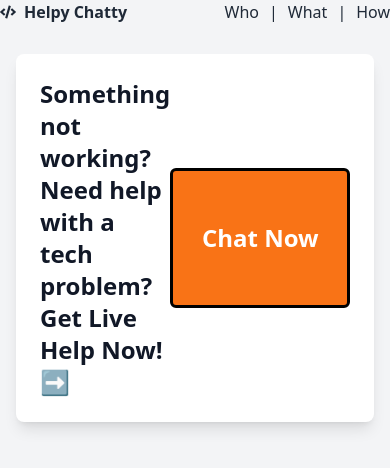
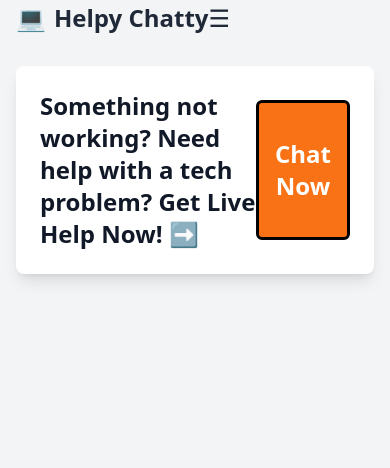
Before and after one commit to Dev-Harold/helpy-chatty, a Next.js app: page / in a window 390 px wide. Shown: the top 468 px of the page. Built offline with nearby package versions, Linux system fonts and the light colour scheme.

Commit message:
What, Who, and How + Hamburger

```diff
--- a/package.json
+++ b/package.json
@@ -12,7 +12,9 @@
     "next": "15.1.3",
     "react": "^19.0.0",
     "react-dom": "^19.0.0",
-    "react-icons": "^5.4.0"
+    "react-icons": "^5.4.0",
+    "stream-chat": "^8.49.0",
+    "stream-chat-react": "^12.8.1"
   },
   "devDependencies": {
     "@eslint/eslintrc": "^3",
--- a/src/app/chat/page.tsx
+++ b/src/app/chat/page.tsx
@@ -7,7 +7,7 @@ export default function ChatPage() {
       <main className="pt-[30px] px-4 min-h-screen bg-gray-100">
       <div className="max-w-7xl mx-auto h-[80vh]">
         <div className="bg-white rounded-lg shadow-lg p-6">
-            {"Chat"}
+            {"To be majestically implemented with an API"}
           </div>
         </div>
       </main>
--- a/src/app/globals.css
+++ b/src/app/globals.css
@@ -39,3 +39,39 @@ nav * {
   height: 100%;
   width: 100%;
 }
+
+/* Navigation styles */
+.navigation-links {
+  display: flex;
+  align-items: center;
+}
+
+/* Hamburger menu icon - hidden by default */
+.hamburger-menu {
+  display: none;
+  font-size: 1.5rem;
+  cursor: pointer;
+}
+
+/* Media query for mobile devices */
+@media (max-width: 768px) {
+  .navigation-links {
+    display: none;  /* Hide the regular navigation */
+  }
+
+  .hamburger-menu {
+    display: block;  /* Show hamburger menu */
+  }
+}
+
+/* Button responsive styles */
+.chat-button {
+  width: 180px;  /* Default width */
+}
+
+@media (max-width: 768px) {
+  .chat-button {
+    width: 100%;  /* Full width on mobile */
+    max-width: 300px;  /* Optional: maximum width */
+  }
+}
--- /dev/null
+++ b/src/app/how/page.tsx
@@ -0,0 +1,16 @@
+import Navbar from '@/components/Navbar'
+
+export default function HowPage() {
+  return (
+    <>
+      <Navbar />
+      <main className="pt-[30px] px-4 min-h-screen bg-gray-100">
+        <div className="max-w-7xl mx-auto h-[80vh]">
+          <div className="bg-white rounded-lg shadow-lg p-6">
+            {"How page content coming soon"}
+          </div>
+        </div>
+      </main>
+    </>
+  )
+}
--- a/src/app/page.tsx
+++ b/src/app/page.tsx
@@ -13,7 +13,7 @@ export default function Home() {
                 Something not working? Need help with a tech problem? Get Live Help Now! ➡
               </div>
               <Link href="/chat">
-                <button className="bg-orange-500 hover:bg-orange-600 text-white font-semibold py-2 px-4 rounded-md transition-colors h-[140px] w-[180px] text-2xl border-[3px] border-black">
+                <button className="chat-button bg-orange-500 hover:bg-orange-600 text-white font-semibold py-2 px-4 rounded-md transition-colors h-[140px] text-2xl border-[3px] border-black">
                   Chat Now
                 </button>
               </Link>
--- /dev/null
+++ b/src/app/what/page.tsx
@@ -0,0 +1,34 @@
+import Navbar from '@/components/Navbar'
+
+export default function WhatPage() {
+  return (
+    <>
+      <Navbar />
+      <main className="pt-[30px] px-4 min-h-screen bg-gray-100">
+        <div className="max-w-7xl mx-auto h-[80vh]">
+          <div className="bg-white rounded-lg shadow-lg p-6">
+            <h1 className="text-3xl font-bold text-gray-900 mb-6">What is Helpy Chatty?</h1>
+
+            <div className="space-y-6 text-lg text-gray-700">
+              <p>
+                Helpy Chatty is a dedicated platform designed to bridge the technology gap for seniors in our society.
+                We understand that navigating today's digital world can be challenging, which is why we're here to help.
+              </p>
+
+              <p>
+                Our unique approach connects tech-savvy students directly with seniors for one-on-one support sessions.
+                Whether it's troubleshooting a computer issue, learning to use a new smartphone, or understanding social media,
+                our student volunteers are here to provide patient, personalized assistance.
+              </p>
+
+              <p>
+                Through these direct connections, we ensure that every senior receives the attention they need
+                to overcome their technical challenges and gain confidence in using modern technology.
+              </p>
+            </div>
+          </div>
+        </div>
+      </main>
+    </>
+  )
+}
--- /dev/null
+++ b/src/app/who/page.tsx
@@ -0,0 +1,16 @@
+import Navbar from '@/components/Navbar'
+
+export default function WhoPage() {
+  return (
+    <>
+      <Navbar />
+      <main className="pt-[30px] px-4 min-h-screen bg-gray-100">
+        <div className="max-w-7xl mx-auto h-[80vh]">
+          <div className="bg-white rounded-lg shadow-lg p-6">
+            {"Who page content coming soon"}
+          </div>
+        </div>
+      </main>
+    </>
+  )
+}
--- a/src/components/Navbar.tsx
+++ b/src/components/Navbar.tsx
@@ -1,30 +1,70 @@
+'use client'
+
 import Link from 'next/link'
-import { FaCode } from 'react-icons/fa'
+import { useState } from 'react'
 
 export default function Navbar() {
+  const [isMenuOpen, setIsMenuOpen] = useState(false)
+
   return (
     <nav className="navigation-bar h-[30px] w-full bg-gradient-to-r from-blue-600 to-blue-800 fixed top-0 left-0 z-50">
-      {/* Logo and Title */}
-      <div className="flex items-center h-full">
+      <div className="flex items-center justify-between h-full px-4">
         <Link href="/" className="logo-icon flex items-center">
-          <FaCode className="h-5 w-5 text-black" />
-          <div className="text-black font-black text-lg ml-2 font-bold">Helpy Chatty</div>
+          <span className="text-2xl">💻</span>
+          <div className="text-black font-black text-2xl ml-3 font-bold">Helpy Chatty</div>
         </Link>
-      </div>
 
-      {/* Navigation Links */}
-      <div className="navigation-links">
-        <Link href="/who" className="text-black text-sm hover:text-gray-700">
-          Who
-        </Link>
-        <span className="text-black/50">|</span>
-        <Link href="/what" className="text-black text-sm hover:text-gray-700">
-          What
-        </Link>
-        <span className="text-black/50">|</span>
-        <Link href="/how" className="text-black text-sm hover:text-gray-700">
-          How
-        </Link>
+        {/* Regular Navigation Links */}
+        <div className="navigation-links">
+          <Link href="/what" className="text-black text-2xl hover:text-gray-700">
+            What?
+          </Link>
+          <span className="text-black/50 text-2xl mx-3">|</span>
+          <Link href="/who" className="text-black text-2xl hover:text-gray-700">
+            Who?
+          </Link>
+          <span className="text-black/50 text-2xl mx-3">|</span>
+          <Link href="/how" className="text-black text-2xl hover:text-gray-700">
+            How?
+          </Link>
+        </div>
+
+        {/* Hamburger Menu */}
+        <button
+          className="hamburger-menu text-black"
+          onClick={() => setIsMenuOpen(!isMenuOpen)}
+        >
+          {isMenuOpen ? '✕' : '☰'}
+        </button>
+
+        {/* Mobile Menu */}
+        {isMenuOpen && (
+          <div className="absolute top-[30px] left-0 w-full bg-blue-700 py-2">
+            <div className="flex flex-col items-center space-y-2">
+              <Link
+                href="/what"
+                className="text-black hover:text-gray-700 text-xl w-full text-center py-2"
+                onClick={() => setIsMenuOpen(false)}
+              >
+                What?
+              </Link>
+              <Link
+                href="/who"
+                className="text-black hover:text-gray-700 text-xl w-full text-center py-2"
+                onClick={() => setIsMenuOpen(false)}
+              >
+                Who?
+              </Link>
+              <Link
+                href="/how"
+                className="text-black hover:text-gray-700 text-xl w-full text-center py-2"
+                onClick={() => setIsMenuOpen(false)}
+              >
+                How?
+              </Link>
+            </div>
+          </div>
+        )}
       </div>
     </nav>
   )
```
Also changed, not shown: 1 other file (tests, documents, lock files or other folders).
